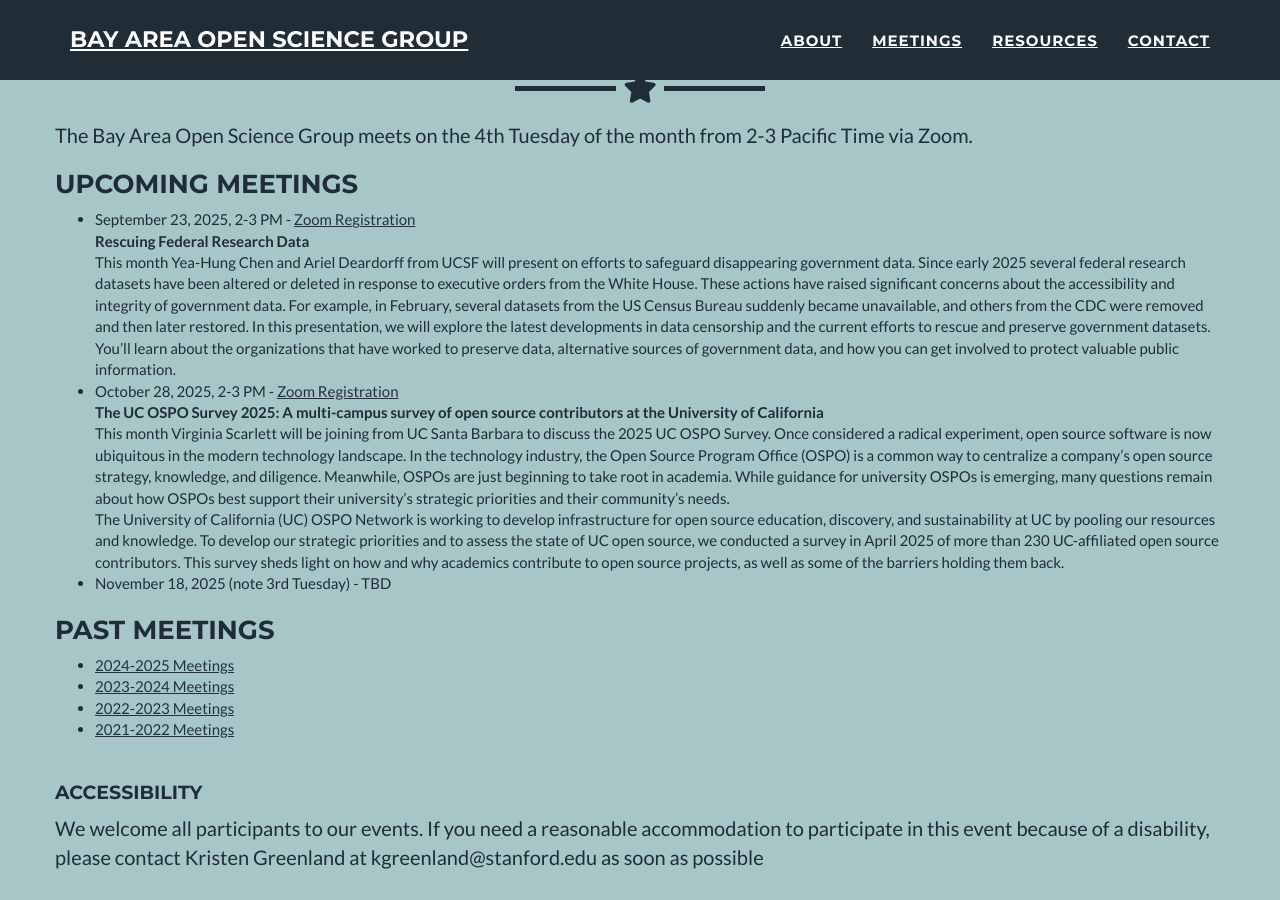
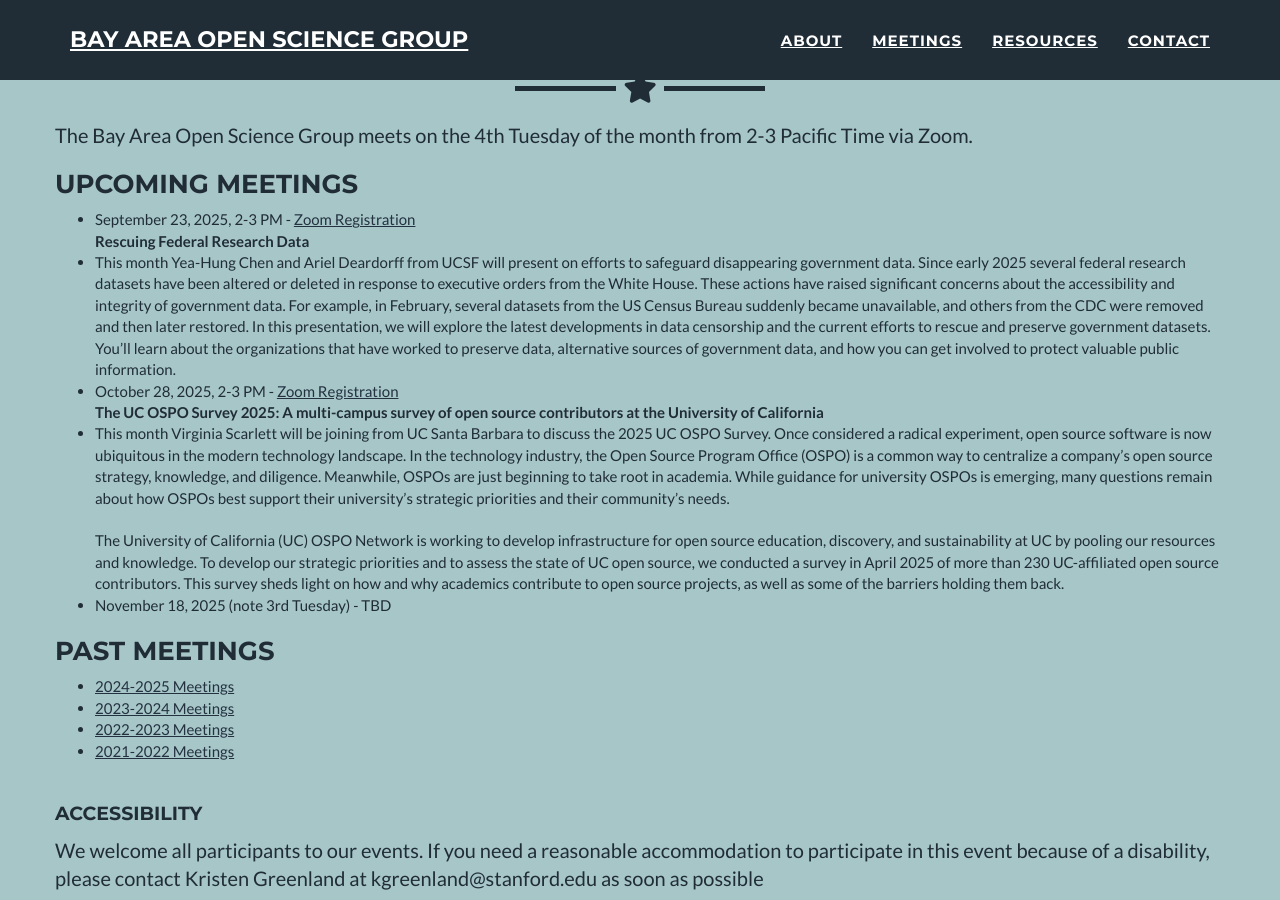
Before and after one commit to BayAreaOpenScienceGroup/BayAreaOpenScienceGroup.github.io, a Jekyll site: the page built from categories/resources/_posts/2014-07-18-Annual-Reflections.markdown, in a window 1280 px wide and 900 px high, scrolled down 1481 px. Built offline with Jekyll 4.4.1, drawn with Linux system fonts in a browser that asks for light colours.

Commit message:
formatting

```diff
--- a/_includes/meetings.html
+++ b/_includes/meetings.html
@@ -17,14 +17,18 @@
           <li>
           September 23, 2025, 2-3 PM - <a href="https://ucsf.zoom.us/meeting/register/7cZy6K9mTxaPyn4MKsJyGQ?_x_zm_rtaid=casjkSBATzWFFRm_GgPaGA.1754952396677.54d0a16d0b4eb7b3079c54ec7a9b094a&_x_zm_rhtaid=338#/registration">Zoom Registration</a><br>
           <b>Rescuing Federal Research Data</b><br>
+          <li>
           This month Yea-Hung Chen and Ariel Deardorff from UCSF will present on efforts to safeguard disappearing government data. Since early 2025 several federal research datasets have been altered or deleted in response to executive orders from the White House. These actions have raised significant concerns about the accessibility and integrity of government data. For example, in February, several datasets from the US Census Bureau suddenly became unavailable, and others from the CDC were removed and then later restored. In this presentation, we will explore the latest developments in data censorship and the current efforts to rescue and preserve government datasets. You’ll learn about the organizations that have worked to preserve data, alternative sources of government data, and how you can get involved to protect valuable public information.
+          </li>
           </li>
           <li>
             October 28, 2025, 2-3 PM - <a href="https://ucsf.zoom.us/meeting/register/XJRHx7MOQEOH4Cq1BnNvJQ#/registration">Zoom Registration</a><br>
             <b>The UC OSPO Survey 2025: A multi-campus survey of open source contributors at the University of California</b><br>
-            This month Virginia Scarlett will be joining from UC Santa Barbara to discuss the 2025 UC OSPO Survey. Once considered a radical experiment, open source software is now ubiquitous in the modern technology landscape. In the technology industry, the Open Source Program Office (OSPO) is a common way to centralize a company’s open source strategy, knowledge, and diligence. Meanwhile, OSPOs are just beginning to take root in academia. While guidance for university OSPOs is emerging, many questions remain about how OSPOs best support their university’s strategic priorities and their community’s needs.<br>
+            <li>
+            This month Virginia Scarlett will be joining from UC Santa Barbara to discuss the 2025 UC OSPO Survey. Once considered a radical experiment, open source software is now ubiquitous in the modern technology landscape. In the technology industry, the Open Source Program Office (OSPO) is a common way to centralize a company’s open source strategy, knowledge, and diligence. Meanwhile, OSPOs are just beginning to take root in academia. While guidance for university OSPOs is emerging, many questions remain about how OSPOs best support their university’s strategic priorities and their community’s needs.<br><br>
 
 The University of California (UC) OSPO Network is working to develop infrastructure for open source education, discovery, and sustainability at UC by pooling our resources and knowledge. To develop our strategic priorities and to assess the state of UC open source, we conducted a survey in April 2025 of more than 230 UC-affiliated open source contributors. This survey sheds light on how and why academics contribute to open source projects, as well as some of the barriers holding them back.
+          </li>
           </li>
           <li>November 18, 2025 (note 3rd Tuesday) - TBD</li>
         </ul>
```
Also changed, not shown: 1 other file.
